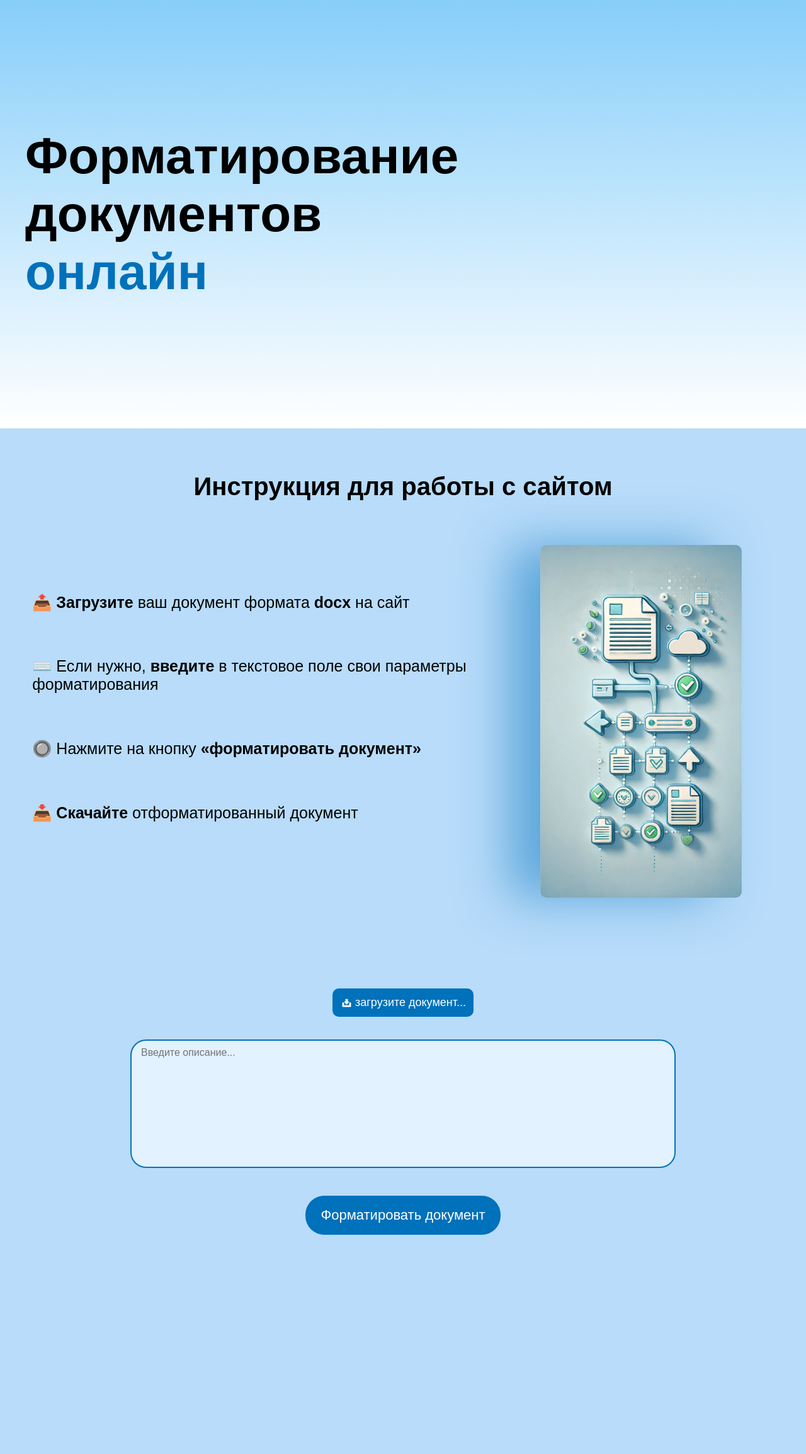
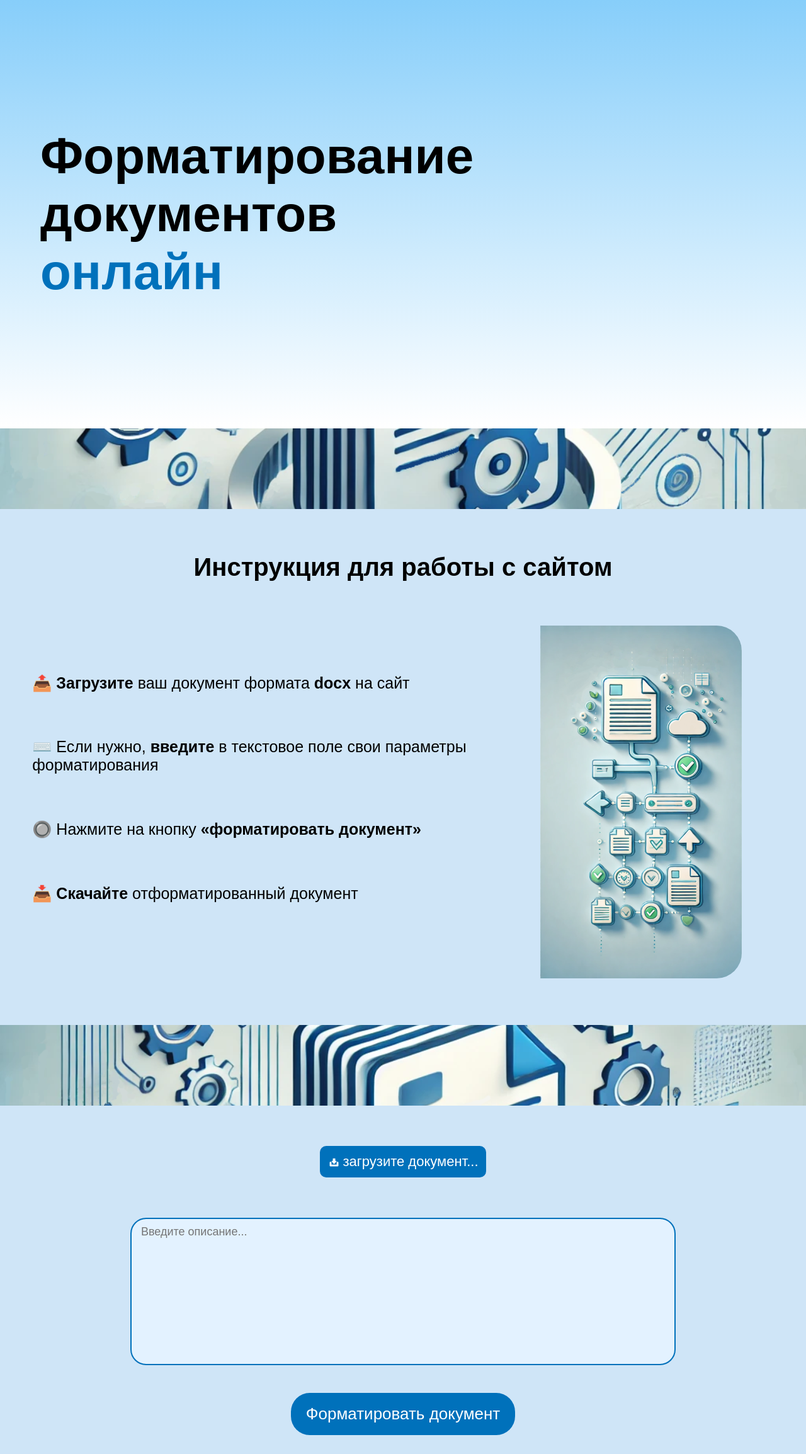
Before and after one commit to ChursinAlexUnder/formatting-documents, a Python web app: template web/templates/index.html in a window 1280 px wide. Shown: the whole page at 63% size. Before the commit the page ends 1960 px from the top, so only its background shows below. Run offline with Jinja, Linux system fonts and the light colour scheme; the template is opened without the code that fills it, so the values that code supplies are empty.

Commit message:
create adaptive for different screne

```diff
--- a/web/static/css/download.css
+++ /dev/null
@@ -1,67 +0,0 @@
-.document-input-container-shell {
-    display: block;
-}
-.document-input-container {
-    position: relative;
-    display: inline-block;
-    height: 41px;
-    margin: 40px 0;
-}
-.document-input {
-    display: none;
-}
-.document-label {
-    display: flex;
-    align-items: center;
-    padding: 12px;
-    background-color: rgb(0, 113, 187);
-    color: #fff;
-    border-radius: 10px;
-    cursor: pointer;
-    transition: background-color 0.3s, color 0.3s;
-}
-.document-label:hover {
-    background-color: rgb(36, 167, 255);
-}
-.document-icon {
-    width: 21px;
-    margin-right: 3px;
-}
-.document-text, .document-name {
-    font-family: "Arial";
-    font-size: 18px;
-}
-
-@media screen and (max-width: 768px) {
-    .document-input-container {
-        height: 29px;
-        margin-bottom: 40px;
-    }
-    .document-label {
-        padding: 6px;
-        border-radius: 7px;
-    }
-    .document-icon {
-        width: 17px;
-    }
-    .document-text, .document-name {
-        font-size: 14px;
-    }
-}
-
-@media screen and (max-width: 320px) {
-    .document-input-container {
-        height: 20px;
-        margin-bottom: 30px;
-    }
-    .document-label {
-        padding: 4px;
-        border-radius: 5px;
-    }
-    .document-icon {
-        width: 12px;
-    }
-    .document-text, .document-name {
-        font-size: 10px;
-    }
-}
--- /dev/null
+++ b/web/static/css/form.css
@@ -0,0 +1,130 @@
+.document-input-container-shell {
+    display: block;
+}
+.document-input-container {
+    position: relative;
+    display: inline-block;
+    height: 100%;
+    margin: 5% 0;
+}
+.document-input {
+    display: none;
+}
+.document-label {
+    display: flex;
+    align-items: center;
+    padding: 12px;
+    background-color: rgb(0, 113, 187);
+    color: #fff;
+    border-radius: 10px;
+    cursor: pointer;
+    transition: background-color 0.3s, color 0.3s;
+}
+.document-label:hover {
+    background-color: rgb(36, 167, 255);
+}
+.document-icon {
+    width: 21px;
+    margin-right: 3px;
+}
+.document-text, .document-name {
+    font-family: "Arial";
+    font-size: 22px;
+}
+
+.text-input-container, .edit-button-container {
+    display: block;
+}
+
+.text-input {
+    font-family: "Arial";
+    width: 65%;
+    resize: none;
+    max-height: 40%;
+    margin-bottom: 40px;
+    padding: 10px 15px;
+    font-size: 18px;
+    border: 2px solid rgb(0, 113, 187);
+    background: rgb(227, 242, 255);
+    border-radius: 25px;
+    outline: none;
+    transition: box-shadow 0.3s ease;
+}
+
+.text-input:focus {
+    box-shadow: 0 0 20px rgb(0, 112, 187);
+}
+
+.edit-button {
+    font-family: "Arial";
+    color: #fff;
+    font-size: 26px;
+    margin-bottom: 30px;
+    padding: 18px 24px;
+    background-color: rgb(0, 113, 187);
+    border-radius: 30px;
+    border: none;
+    cursor: pointer;
+    transition: background-color 0.3s, color 0.3s;
+}
+.edit-button:hover {
+    background-color: rgb(36, 167, 255);
+}
+
+@media screen and (max-width: 768px) {
+    .document-input-container {
+        margin: 6% 0;
+    }
+    .document-label {
+        padding: 10px;
+        border-radius: 7px;
+    }
+    .document-icon {
+        width: 18px;
+    }
+    .document-text, .document-name {
+        font-size: 18px;
+    }
+    .text-input {
+        width: 75%;
+        max-height: 30%;
+        font-size: 16px;
+        border-radius: 15px;
+        margin-bottom: 30px;
+    }
+    .edit-button {
+        font-size: 22px;
+        margin-bottom: 15px;
+        padding: 15px 20px;
+        border-radius: 25px;
+    }
+}
+
+@media screen and (max-width: 480px) {
+    .document-input-container {
+        margin: 8% 0;
+    }
+    .document-label {
+        padding: 8px;
+        border-radius: 7px;
+    }
+    .document-icon {
+        width: 16px;
+    }
+    .document-text, .document-name {
+        font-size: 17px;
+    }
+    .text-input {
+        width: 85%;
+        font-size: 15px;
+        border-radius: 10px;
+        margin-bottom: 30px;
+        padding: 7px 10px;
+    }
+    .edit-button {
+        font-size: 20px;
+        margin-bottom: 10px;
+        padding: 14px;
+        border-radius: 24px;
+    }
+}
--- a/web/static/css/header.css
+++ b/web/static/css/header.css
@@ -5,13 +5,23 @@
     text-align: left;
     align-items: center;
     background: linear-gradient(to bottom, #87CEFA, #ffffff);
-    margin: 0;
+    margin-bottom: 10%;
+}
+
+.download-header {
+    display: flex;
+    width: 100%;
+    min-height: 50vh;
+    text-align: left;
+    align-items: center;
+    background: linear-gradient(to bottom, #87CEFA, #ffffff);
+    margin-bottom: 10%;
 }
 
 .title {
     font-family: "Arial";
     font-size: 80px;
-    margin-left: 40px;
+    margin-left: 5%;
 }
 
 .word {
@@ -32,11 +42,11 @@
 }
 
 .word:nth-child(3) {
-    animation-delay: 1s; /* Второе слово "документов" */
+    animation-delay: 1s; /* Второе слово*/
 }
 
 .word:nth-child(5) {
-    animation-delay: 2s; /* Третье слово "онлайн" */
+    animation-delay: 1.5s; /* Третье слово*/
 }
 
 @keyframes slideDown {
@@ -49,3 +59,31 @@
         transform: translateY(0);
     }
 }
+
+@media screen and (max-width: 768px) {
+    .title {
+        font-size: 50px;
+    }
+    .main-header {
+        min-height: 60vh;
+    }
+    .download-header {
+        min-height: 30vh;
+    }
+}
+
+@media screen and (max-width: 480px) {
+    .title {
+        font-size: 32px;
+        margin: 0 auto;
+    }
+    .main-header {
+        min-height: 35vh;
+        text-align: center;
+    }
+    .download-header {
+        min-height: 18vh;
+        text-align: center;
+    }
+
+}
--- /dev/null
+++ b/web/static/css/instruction.css
@@ -0,0 +1,76 @@
+.instruction-title {
+    font-family: "Arial";
+    text-align: center;
+    font-size: 40px;
+    background: rgb(207, 229, 247);
+    margin: 0;
+    padding: 70px 3%;
+}
+
+.instruction {
+    display: flex;
+    align-items: center;
+    background: rgb(207, 229, 247);
+    padding-bottom: 70px;
+    margin-bottom: 10%;
+}
+
+.instruction-image-container {
+    flex: 0 1 auto;
+    text-align: center;
+    width: 25%;
+    padding-right: 8%;
+}
+
+.instruction-image {
+    max-width: 100%;
+    min-width: 250px;
+    height: auto;
+    border-radius: 0 40px 40px 0;
+}
+
+.instruction-text-container {
+    flex: 1;
+    margin-left: 4%;
+}
+
+.instruction-text {
+    font-family: "Arial";
+    font-size: 25px;
+    margin-bottom: 9%;
+
+}
+
+@media screen and (max-width: 768px) {
+    .instruction {
+        padding-bottom: 55px;
+    }
+    .instruction-image-container {
+        display: none;
+    }
+    .instruction-text-container {
+        padding-left: 2%;
+        padding-right: 2%;
+        margin: 0;
+    }
+    .instruction-title {
+        font-size: 30px;
+        padding: 55px 3%;
+    }
+    .instruction-text {
+        font-size: 21px;
+    }
+}
+
+@media screen and (max-width: 480px) {
+    .instruction {
+        padding-bottom: 40px;
+    }
+    .instruction-title {
+        font-size: 21px;
+        padding: 40px 3%;
+    }
+    .instruction-text {
+        font-size: 17px;
+    }
+}
--- a/web/static/css/style.css
+++ b/web/static/css/style.css
@@ -6,145 +6,46 @@ body {
     justify-content: center;
     background-repeat: no-repeat;
     flex-direction: column;
+    background-image: url('../pictures/background.png');
+    background-size: cover;
+    background-position: center;
+    background-repeat: no-repeat;
+    background-attachment: fixed;
 }
 
-.instruction-header {
+.download-title {
+
     font-family: "Arial";
     text-align: center;
-    font-size: 40px;
-    background: rgb(184, 220, 250);
+    font-weight: normal;
+    font-size: 30px;
+    background: rgb(207, 229, 247);
     margin: 0;
-    padding: 70px 0;
+    padding: 70px 10%;
 }
-
-.instruction {
-    display: flex;
-    align-items: center;
-    background: rgb(184, 220, 250);
-    padding-bottom: 100px;
-
-}
-
-.instruction-image-container {
-    flex: 0 1 auto;
-    text-align: center;
-    width: 25%;
-    padding-right: 8%;
-}
-
-.instruction-image {
-    max-width: 100%;
-    min-width: 250px;
-    height: auto;
-    box-shadow: -50px 0 80px rgb(0, 113, 187, 0.5);
-    border-radius: 10px;
-}
-
-.instruction-text-container {
-    flex: 1;
-    margin-left: 4%;
-}
-
-.instruction-text {
-    font-family: "Arial";
-    font-size: 25px;
-    margin-bottom: 9%;
-
-}
-
-
 
 .main-window {
     width: 100%;
     min-height: 340px;
     text-align: center;
-    background: rgb(184, 220, 250);
+    background: rgb(207, 229, 247);
     margin: 0;
     padding: 0;
 }
 
-.text-input-container, .edit-button-container {
-    display: block;
-}
-
-.text-input {
-    font-family: "Arial";
-    width: 65%;
-    resize: none;
-    max-height: 40%;
-    margin-bottom: 40px;
-    padding: 10px 15px;
-    font-size: 16px;
-    border: 2px solid rgb(0, 113, 187);
-    background: rgb(227, 242, 255);
-    border-radius: 25px;
-    outline: none;
-    transition: box-shadow 0.3s ease;
-}
-
-.text-input:focus {
-    box-shadow: 0 0 20px rgb(0, 112, 187);
-}
-
-.edit-button {
-    font-family: "Arial";
-    color: #fff;
-    font-size: 22px;
-    margin-bottom: 30px;
-    padding: 18px 24px;
-    background-color: rgb(0, 113, 187);
-    border-radius: 30px;
-    border: none;
-    cursor: pointer;
-    transition: background-color 0.3s, color 0.3s;
-}
-.edit-button:hover {
-    background-color: rgb(36, 167, 255);
-}
-
 @media screen and (max-width: 768px) {
-    .title {
-        font-size: 22px;
-        margin-bottom: 50px;
+    body {
+        background-image: url('../pictures/instruction.png');
     }
-    .main-window {
-        min-height: 260px;
-    }
-    .text-input {
-        width: 70%;
-        max-height: 30%;
-        font-size: 13px;
-        border-radius: 15px;
-        margin-bottom: 30px;
-    }
-    .edit-button {
-        font-size: 15px;
-        margin-bottom: 15px;
-        padding: 10px 14px;
-        border-radius: 25px;
+    .download-title {
+        font-size: 30px;
+        padding: 55px 3%;
     }
 }
 
 @media screen and (max-width: 480px) {
-    .title {
-        font-size: 15px;
-        margin-bottom: 30px;
-    }
-    .main-window {
-        min-height: 230px;
-    }
-    .text-input {
-        width: 60%;
-        max-width: 70%;
-        font-size: 10px;
-        border-radius: 10px;
-        margin-bottom: 30px;
-        padding: 7px 10px;
-    }
-    .edit-button {
-        font-size: 12px;
-        margin-bottom: 10px;
-        padding: 6px;
-        border-radius: 15px;
+    .download-title {
+        font-size: 18px;
+        padding: 40px 3%;
     }
 }
--- a/web/templates/index.html
+++ b/web/templates/index.html
@@ -4,8 +4,9 @@
     <meta charset="UTF-8">
     <meta name="viewport" content="width=device-width, initial-scale=1.0">
     <link rel="stylesheet" href="../static/css/style.css">
-    <link rel="stylesheet" href="../static/css/download.css">
     <link rel="stylesheet" href="../static/css/header.css">
+    <link rel="stylesheet" href="../static/css/instruction.css">
+    <link rel="stylesheet" href="../static/css/form.css">
     <link rel="shortcut icon" href="../static/pictures/icon.png"/>
     <title>Редактирование документа</title>
 </head>
@@ -17,7 +18,7 @@
             <span class="word special">онлайн</span>
         </h1>
     </div>
-    <h2 class="instruction-header">Инструкция для работы с сайтом</h2>
+    <h2 class="instruction-title">Инструкция для работы с сайтом</h2>
     <div class="instruction">
         <div class="instruction-text-container">
             <p class="instruction-text">📤 <strong>Загрузите</strong> ваш документ формата <strong>docx</strong> на сайт</p>
```
Also changed, not shown: web/templates/download.html (+13 -3 lines), web/static/pictures/background.png (added), web/static/pictures/instruction.png.
